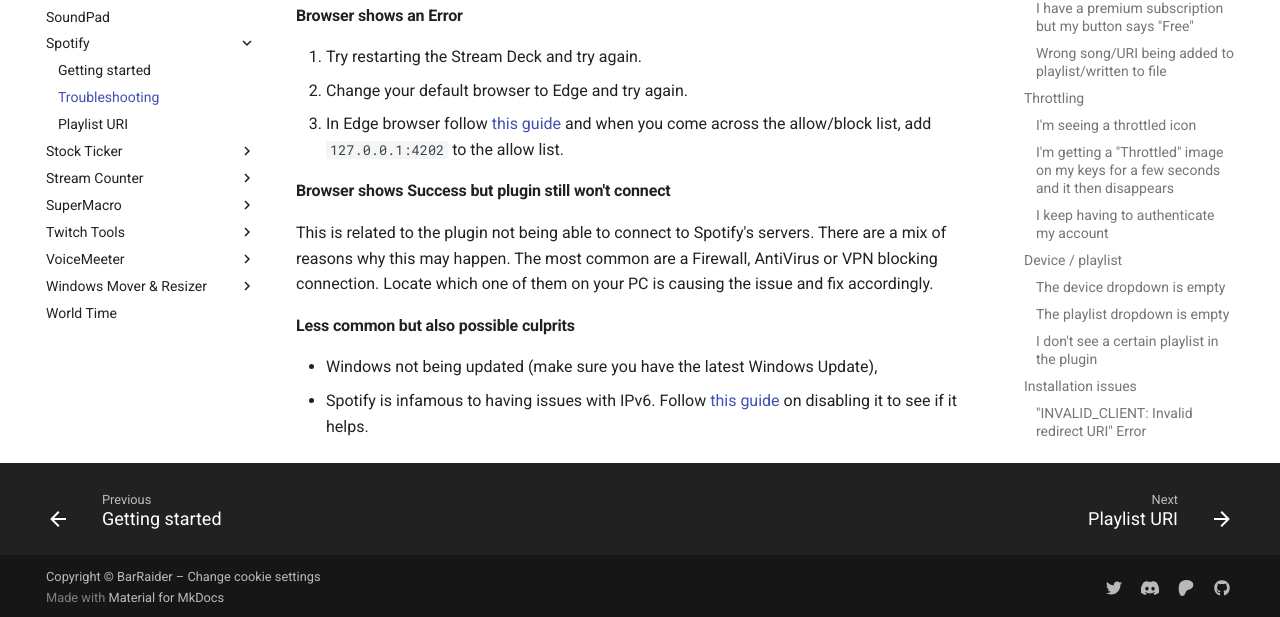
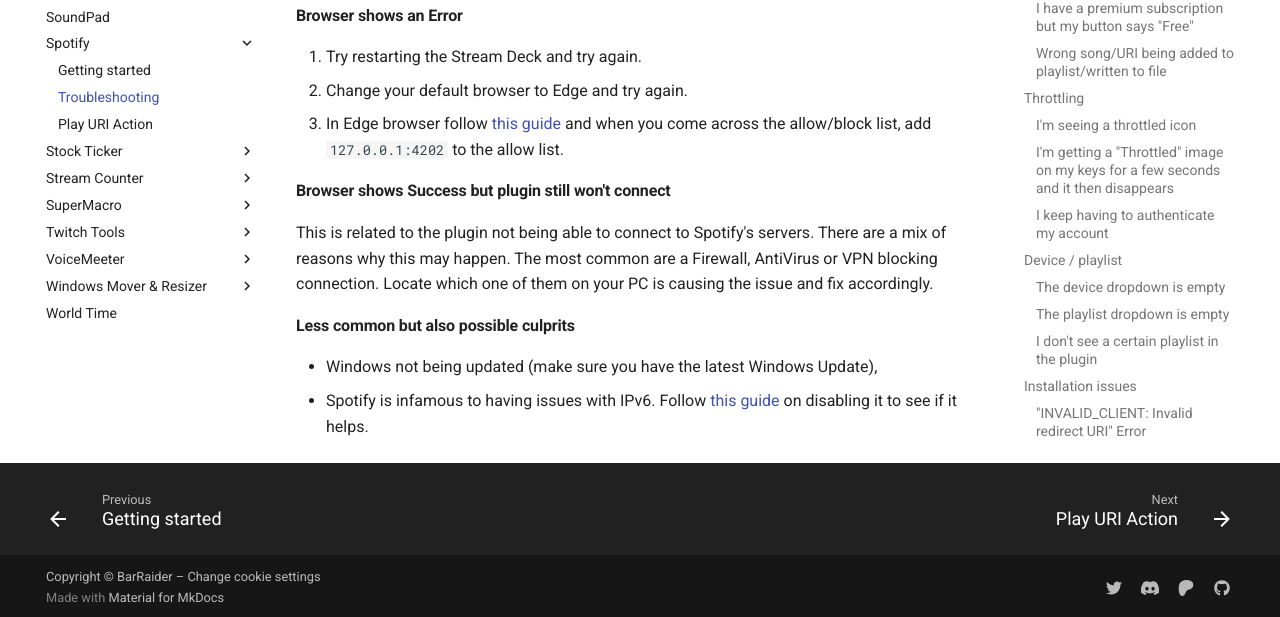
Before and after one commit to BarRaiders/barraiders.github.io, an MkDocs documentation site: the page built from docs/faqs/spotify/troubleshooting.md, in a window 1280 px wide and 900 px high, scrolled down 3208 px. Shown: the part 280-897 px from the top of the window. Built offline with MkDocs 1.6.1 and Material for MkDocs 9.7.7, drawn with Linux system fonts in a browser that asks for light colours; comment, search, counter and statistics services are not loaded.

Commit message:
Changed name of Play URI page

```diff
--- a/mkdocs.yml
+++ b/mkdocs.yml
@@ -18,7 +18,7 @@
     - 'Spotify':
       - 'Getting started': 'faqs/spotify/getting-started.md'
       - 'Troubleshooting': 'faqs/spotify/troubleshooting.md'
-      - 'Playlist URI' : 'faqs/spotify/playlist-uri.md'
+      - 'Play URI Action' : 'faqs/spotify/play-uri-action.md'
     - 'Stock Ticker':
       - 'Setting up finnhub.io API Key' : 'faqs/stock-ticker/getting-started.md'
     - 'Stream Counter':
```
Also changed, not shown: docs/faqs/spotify/play-uri-action.md (renamed from docs/faqs/spotify/playlist-uri.md).
